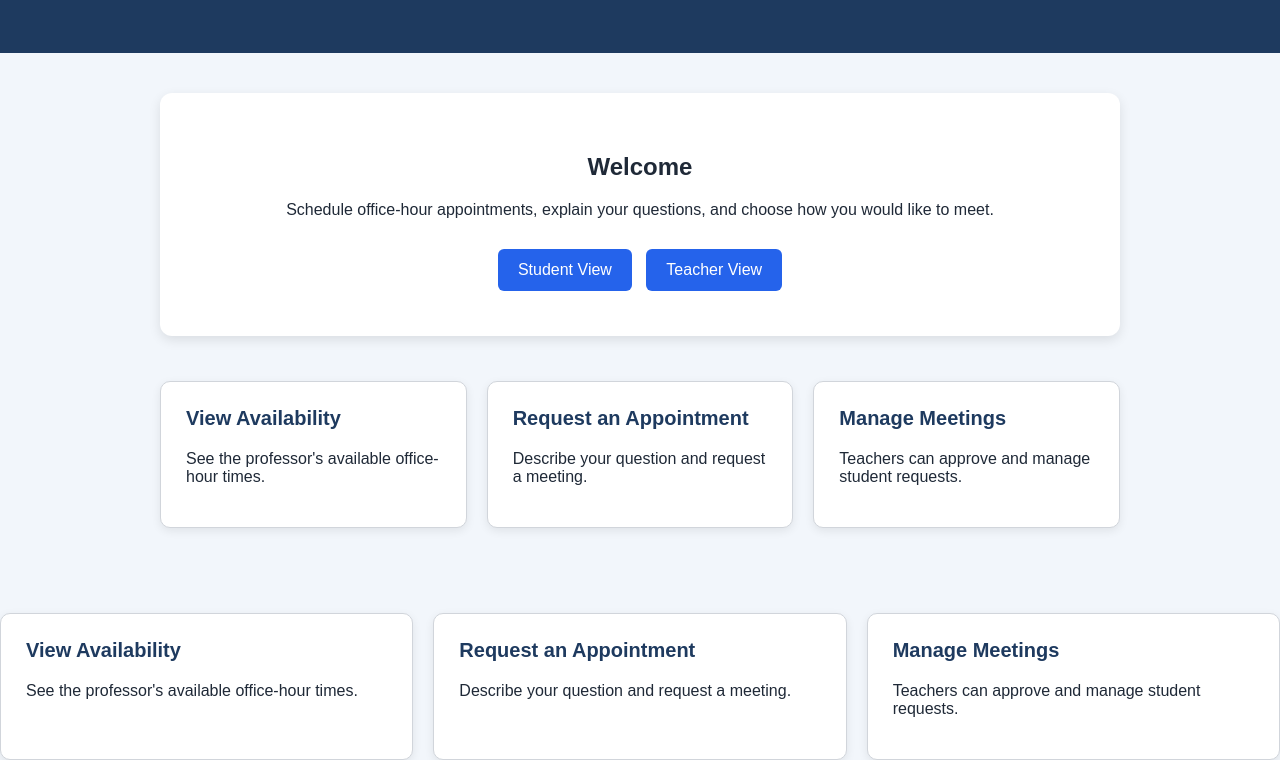
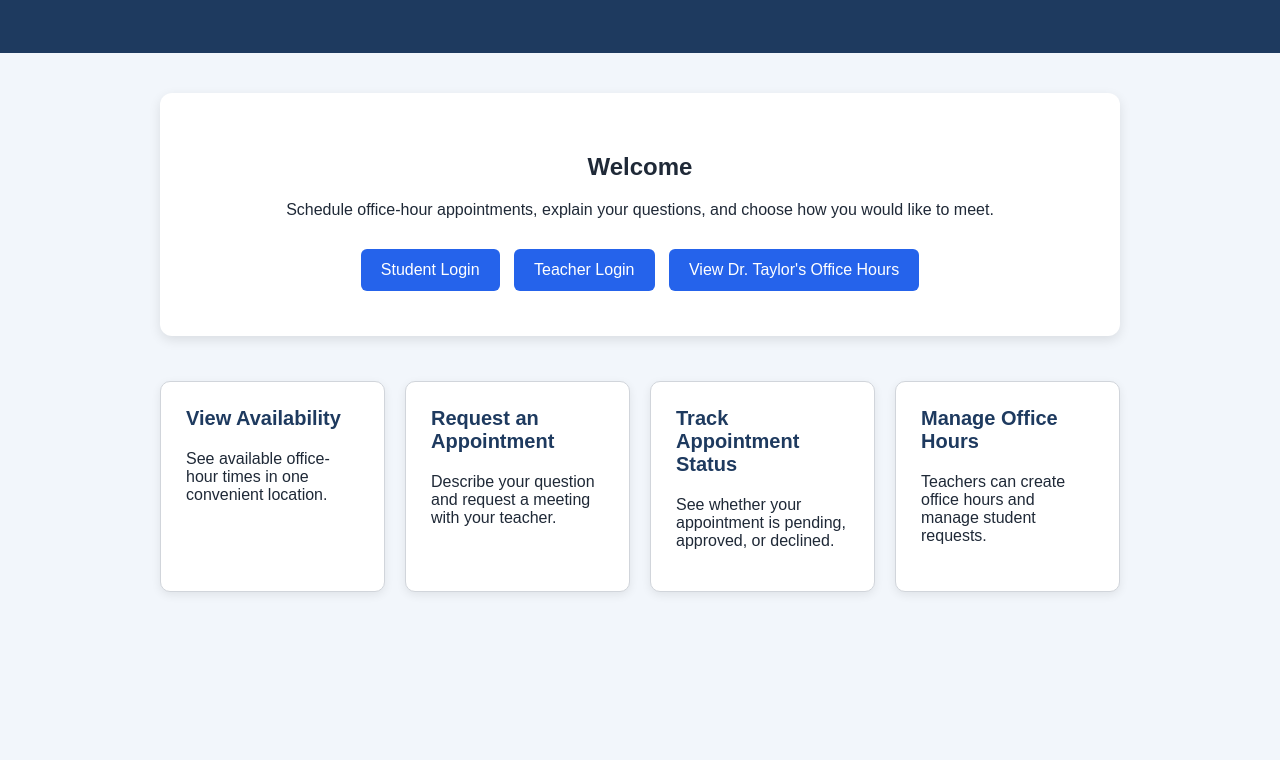
Before and after one commit to megasart/Office_Hour_Scheduler, a website: page public/index.html in a window 1280 px wide. Shown: the part 114-874 px from the top of the page. After the commit the page ends 800 px from the top, so only its background shows below. Drawn offline with Linux system fonts and the light colour scheme.

Commit message:
Fix home page layout and navigation

```diff
--- a/public/index.html
+++ b/public/index.html
@@ -1,11 +1,15 @@
 <!DOCTYPE html>
 <html lang="en">
   <head>
-    <meta charset="UTF-8">
-    <meta name="viewport" content="width=device-width, initial-scale=1.0">
+    <meta charset="UTF-8" />
+    <meta
+      name="viewport"
+      content="width=device-width, initial-scale=1.0"
+    />
     <title>Office Hour Scheduler</title>
-    <link rel="stylesheet" href="styles.css">
+    <link rel="stylesheet" href="styles.css" />
   </head>
+
   <body>
     <header>
       <h1>Office Hour Scheduler</h1>
@@ -15,55 +19,56 @@
     <main>
       <section class="welcome">
         <h2>Welcome</h2>
+
         <p>
           Schedule office-hour appointments, explain your questions,
           and choose how you would like to meet.
         </p>
 
         <div class="button-group">
-          <a class="button" href="/student.html">Student View</a>
-          <a class="button" href="/teacher.html">Teacher View</a>
+          <a class="button" href="/login.html">
+            Student Login
+          </a>
+
+          <a class="button" href="/login.html">
+            Teacher Login
+          </a>
+
+          <a class="button" href="/teacher/taylor">
+            View Dr. Taylor's Office Hours
+          </a>
         </div>
       </section>
 
       <section class="features">
         <div class="card">
           <h3>View Availability</h3>
-          <p>See the professor's available office-hour times.</p>
+          <p>
+            See available office-hour times in one convenient location.
+          </p>
         </div>
 
         <div class="card">
           <h3>Request an Appointment</h3>
-          <p>Describe your question and request a meeting.</p>
+          <p>
+            Describe your question and request a meeting with your teacher.
+          </p>
         </div>
 
         <div class="card">
-          <h3>Manage Meetings</h3>
-          <p>Teachers can approve and manage student requests.</p>
+          <h3>Track Appointment Status</h3>
+          <p>
+            See whether your appointment is pending, approved, or declined.
+          </p>
+        </div>
+
+        <div class="card">
+          <h3>Manage Office Hours</h3>
+          <p>
+            Teachers can create office hours and manage student requests.
+          </p>
         </div>
       </section>
     </main>
   </body>
 </html>
-      </div>
-    </section>
-
-    <section class="features">
-      <div class="card">
-        <h3>View Availability</h3>
-        <p>See the professor's available office-hour times.</p>
-      </div>
-
-      <div class="card">
-        <h3>Request an Appointment</h3>
-        <p>Describe your question and request a meeting.</p>
-      </div>
-
-      <div class="card">
-        <h3>Manage Meetings</h3>
-        <p>Teachers can approve and manage student requests.</p>
-      </div>
-    </section>
-  </main>
-</body>
-</html>
```
